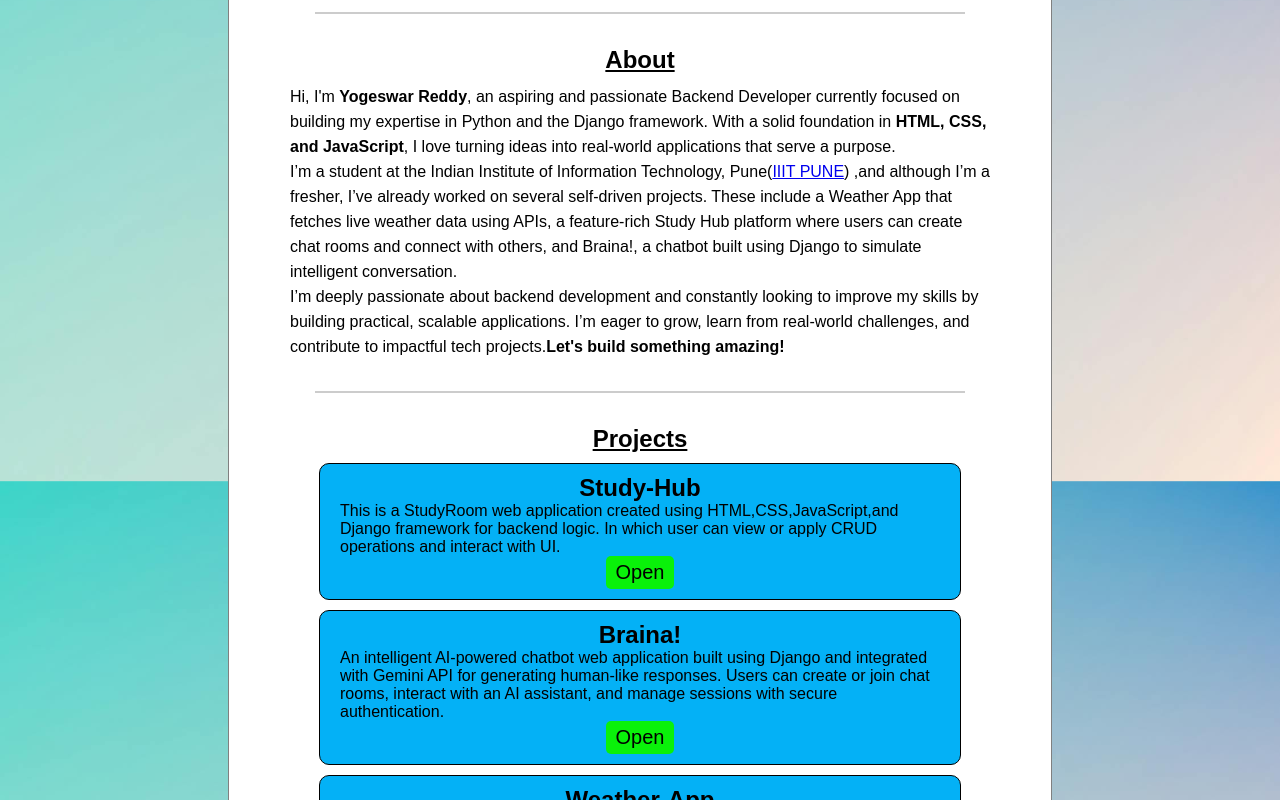
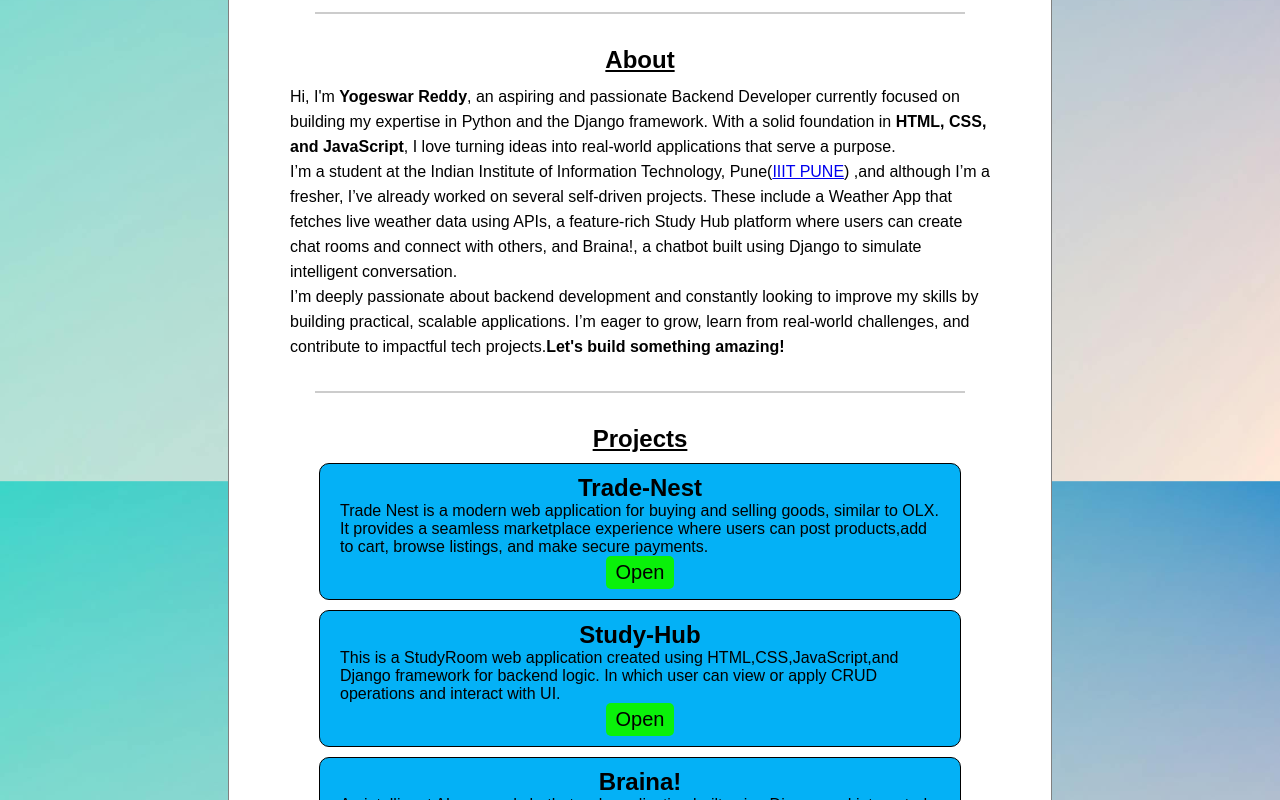
Before and after one commit to yogeswar2006/My-Portfolio, a plain HTML site: page index.html in a window 1280 px wide. Shown: the part 372-1172 px from the top of the page. Drawn offline with Linux system fonts and the light colour scheme.

Commit message:
project_added

```diff
--- a/index.html
+++ b/index.html
@@ -77,6 +77,19 @@
 
         <section id="projects-section">
           <h1 id="heading">Projects</h1>
+
+          <div class="projects">
+            <h2>Trade-Nest</h2>
+            <p id="project-description">
+             Trade Nest is a modern web application for buying and selling goods, similar to OLX.
+             It provides a seamless marketplace experience where users can post products,add to cart, browse listings, and make secure payments.
+            </p>
+            <a
+              href="https://github.com/yogeswar2006/Trade-Nest.git"
+              target="_blank"
+              ><button class="project-btn">Open</button></a
+            >
+          </div>
 
            <div class="projects">
             <h2>Study-Hub</h2>
```
